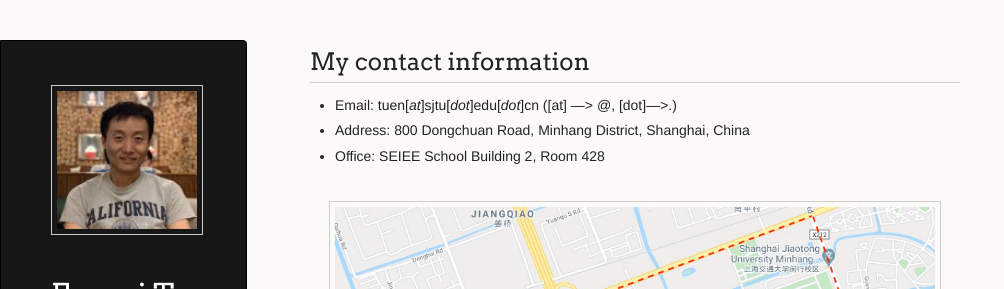
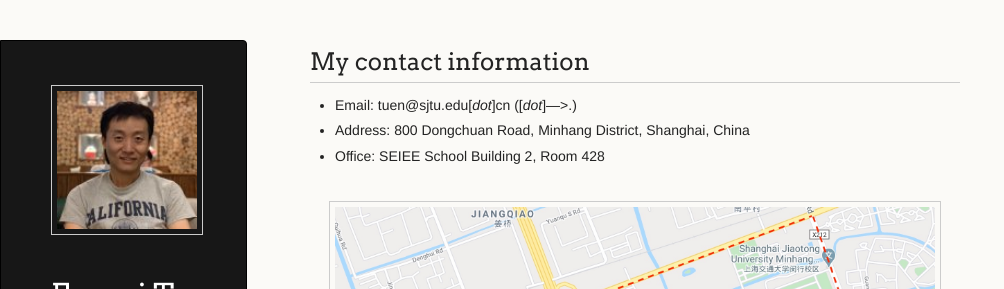
Before and after one commit to hellotem/enmeitu.github.io, a Jekyll site: the page built from about/index.md, in a window 1280 px wide and 948 px high. Shown: the top 289 px of the window, without its empty margins (0-1004 px from the left). Built offline with Jekyll 4.4.1, drawn with Linux system fonts in a browser that asks for light colours; our own code applies the rules of GitHub Pages for plain Markdown files.

Commit message:
Update index.md

```diff
--- a/about/index.md
+++ b/about/index.md
@@ -1,5 +1,5 @@
 ## My contact information
-* Email: tuen\[_at_\]sjtu\[_dot_\]edu\[_dot_\]cn (\[at\] ---> @, \[dot\]--->.)
+* Email: tuen@sjtu.edu\[_dot_\]cn (\[_dot_\]--->.)
 * Address: 800 Dongchuan Road, Minhang District, Shanghai, China
 * Office: SEIEE School Building 2, Room 428
 <div style="text-align:center"><img src="sjtumap.jpeg" title="Minhang Campus" alt="Markdown Monster icon" align="center" width="600" /></div>
```
